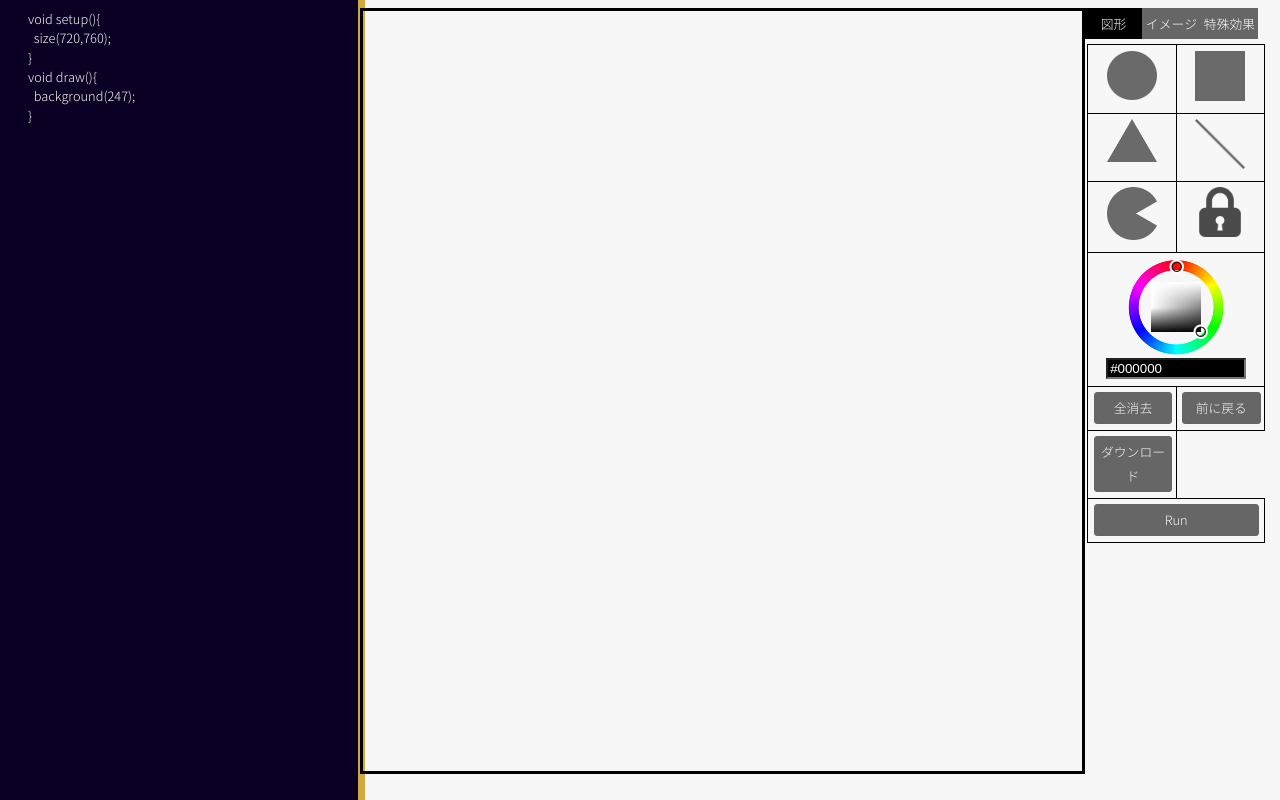
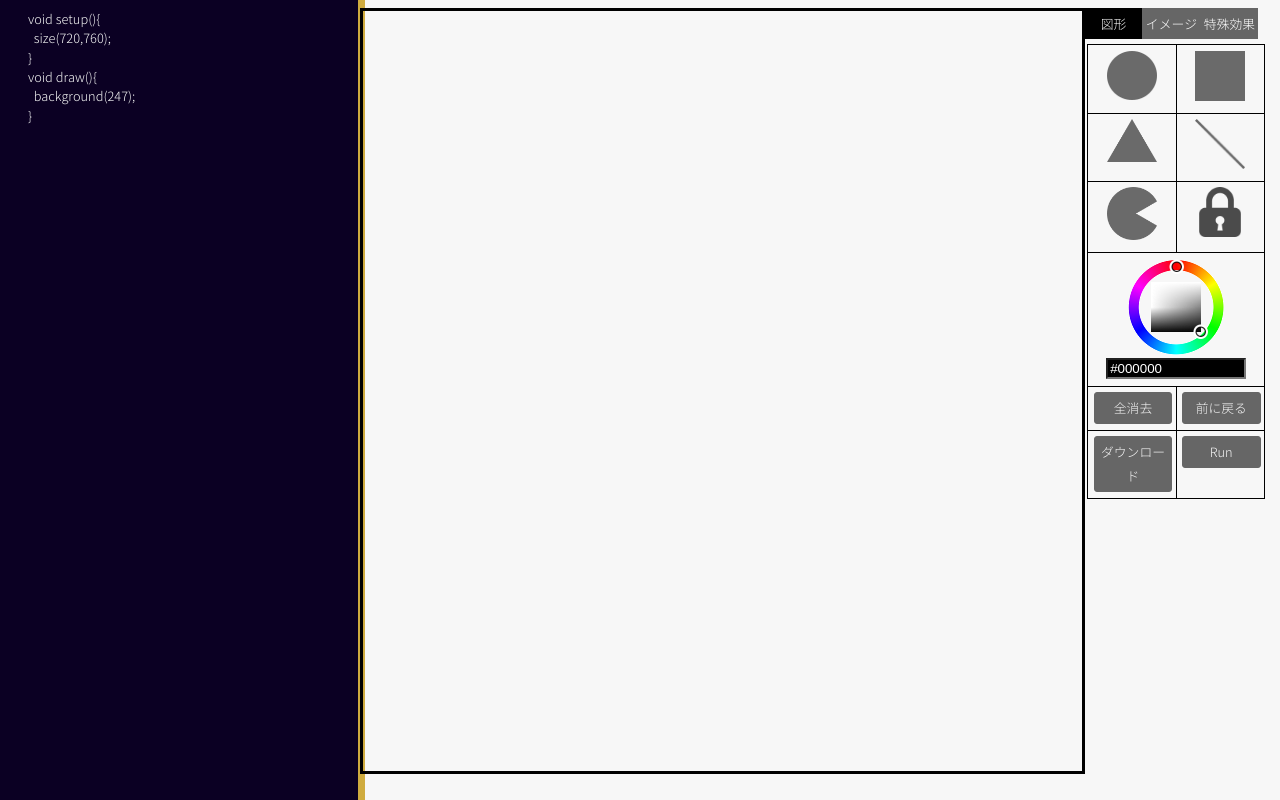
Before and after one commit to nnct-jo-ken/ProBeag, a plain HTML site: page app/index.html in a window 1280 px wide. Drawn offline with Linux system fonts and the light colour scheme; some packages are replaced by stand-ins of ours; a script that the page names is missing.

Commit message:
Runボタンの位置変更

```diff
--- a/app/index.html
+++ b/app/index.html
@@ -105,12 +105,9 @@ void draw(){
                 <tr>
                   <th><div class="container"><a href="#" id="download_file" class="square_btn"><font class="light">ダウンロード</font>
                   </a></div></th>
+                  <td><div class="container"><a href="#" name="compile" class="position square_btn" id="compile"><font class = "light"size="3" face="Century">Run</font>
+                   </a></div></th>
                 </tr>
-                <th scope="cols" colspan="2"><div class="container">
-                    <a href="#" name="compile" value="compile" class="position square_btn" id="compile">
-                   <font class = "light"size="3" face="Century">Run</font>
-                 </a></div>
-                </th>
             </tbody>
         </table>
       </div>
```
